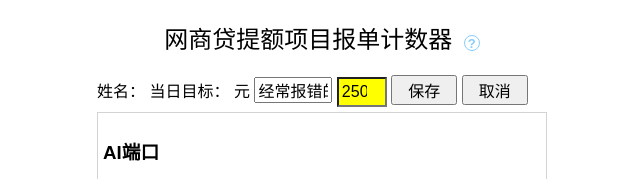
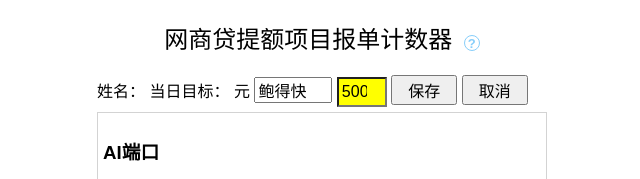
Before and after one commit to SME-Loan/SME-Loan.github.io, a plain HTML site: page index.html in a window 1280 px wide. Both pictures are taken after a click on the button "编辑". Shown: the top 179 px of the page, 318-958 px from the left. Drawn offline with Linux system fonts and the light colour scheme.

Commit message:
fine adjustment.html

```diff
--- a/index.html
+++ b/index.html
@@ -230,11 +230,11 @@ body.dark-mode .contact-info {
     </div>
 
         <div class="input-row">
-            姓名：<span id="nameDisplay">经常报错的铁憨憨</span>
-            当日目标：<span id="targetDisplay">250</span> 元
+            姓名：<span id="nameDisplay">鲍得快</span>
+            当日目标：<span id="targetDisplay">500</span> 元
             <button id="editBtn">编辑</button>
-            <input type="text" id="nameInput" style="display: none;" value="经常报错的铁憨憨">
-            <input type="number" id="targetInput" style="display: none;" value="250">
+            <input type="text" id="nameInput" style="display: none;" value="鲍得快">
+            <input type="number" id="targetInput" style="display: none;" value="500">
             <button id="saveBtn" style="display: none;">保存</button>
             <button id="cancelBtn" style="display: none;">取消</button>
         </div>
```
